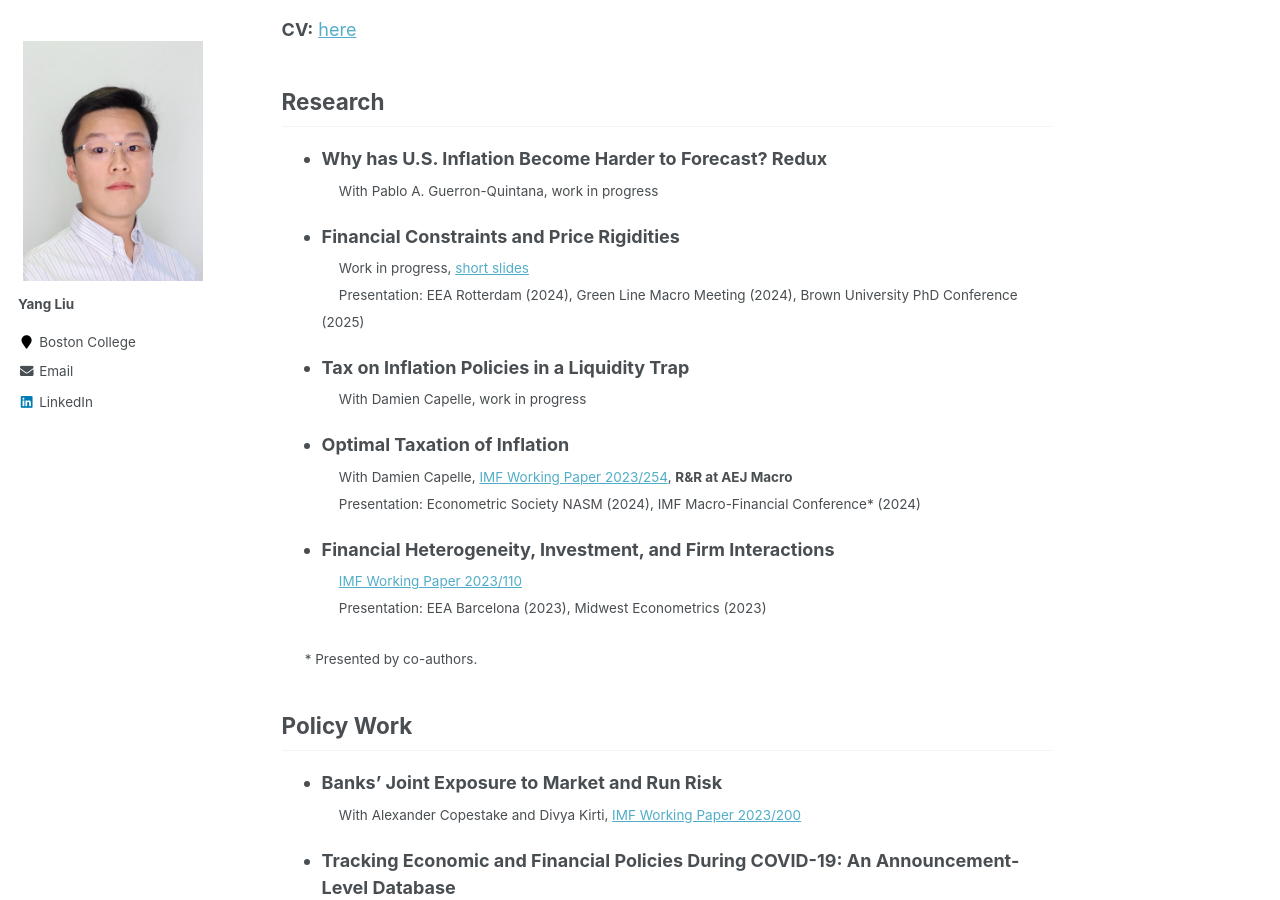
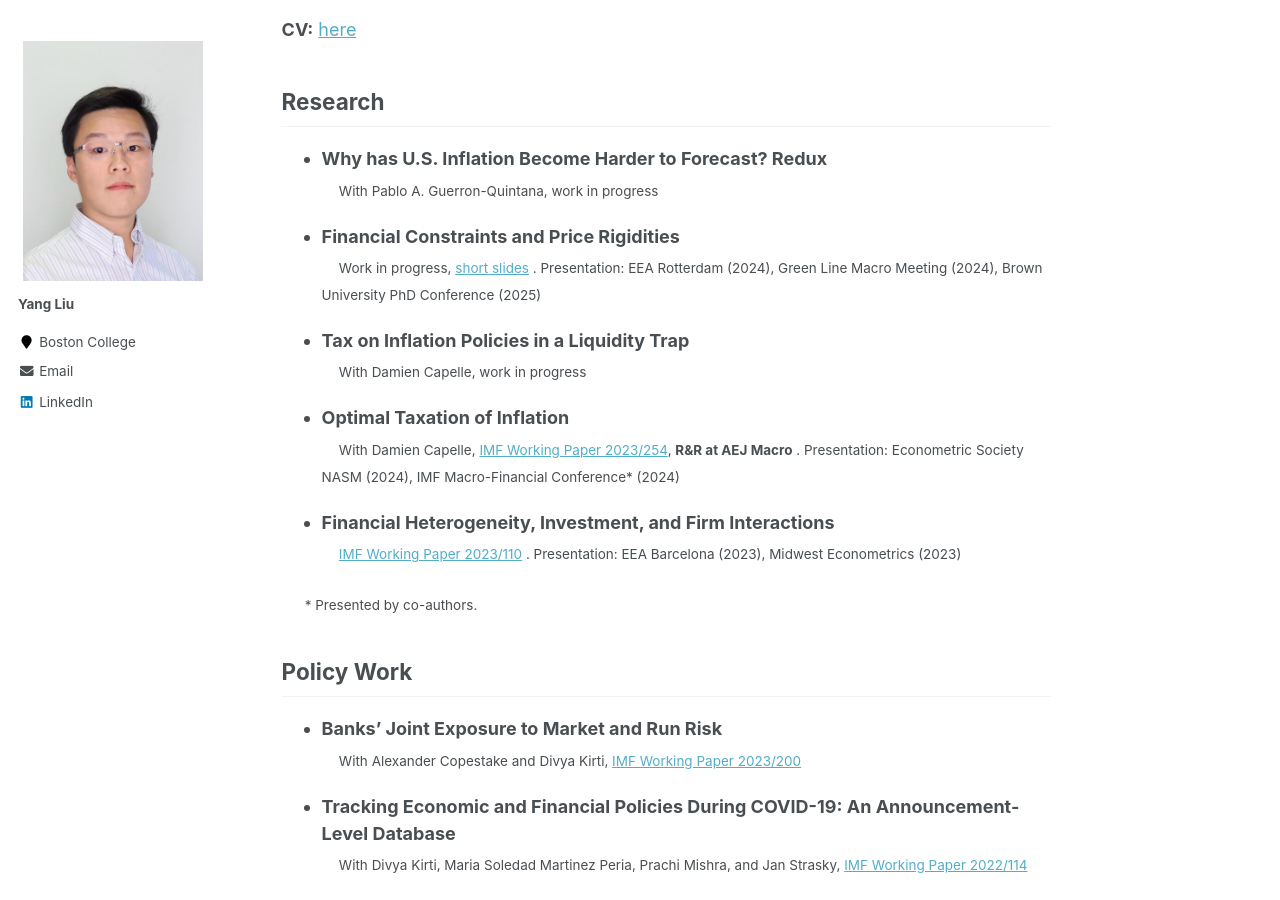
Before and after one commit to yangliu-95/yangliu-95.github.io, a Jekyll site: the page built from _pages/home.md, in a window 1280 px wide and 900 px high, scrolled down 272 px. Built offline with Jekyll 4.4.1, drawn with Linux system fonts in a browser that asks for light colours.

```diff
--- a/_pages/home.md
+++ b/_pages/home.md
@@ -20,19 +20,16 @@ I am a Ph.D. student in Economics at Boston College. I share my research work an
 <sub> &emsp;  With Pablo A. Guerron-Quintana, work in progress <sub>
 
 * **Financial Constraints and Price Rigidities**  <br>
-<sub> &emsp;  Work in progress, [short slides](files/Finance_Inflation_EEA2024_YL.pdf)  <br>
-      &emsp;  Presentation: EEA Rotterdam (2024), Green Line Macro Meeting (2024), Brown University PhD Conference (2025) <sub>
+<sub> &emsp;  Work in progress, [short slides](files/Finance_Inflation_EEA2024_YL.pdf) . Presentation: EEA Rotterdam (2024), Green Line Macro Meeting (2024), Brown University PhD Conference (2025) <sub>
 
 * **Tax on Inflation Policies in a Liquidity Trap**  <br>
 <sub> &emsp;  With Damien Capelle, work in progress <sub>
 
 * **Optimal Taxation of Inflation**  <br>
-<sub> &emsp;  With Damien Capelle,  [IMF Working Paper 2023/254](https://www.imf.org/en/Publications/WP/Issues/2023/12/08/Optimal-Taxation-of-Inflation-542215), **R&R at AEJ Macro**  <br>
-      &emsp;  Presentation: Econometric Society NASM (2024), IMF Macro-Financial Conference* (2024) <sub>
+<sub> &emsp;  With Damien Capelle,  [IMF Working Paper 2023/254](https://www.imf.org/en/Publications/WP/Issues/2023/12/08/Optimal-Taxation-of-Inflation-542215), **R&R at AEJ Macro** . Presentation: Econometric Society NASM (2024), IMF Macro-Financial Conference* (2024) <sub>
 
 * **Financial Heterogeneity, Investment, and Firm Interactions**  <br>
-<sub> &emsp;  [IMF Working Paper 2023/110](https://www.imf.org/en/Publications/WP/Issues/2023/05/26/Financial-Heterogeneity-Investment-and-Firm-Interactions-533844)  <br>
-      &emsp;  Presentation: EEA Barcelona (2023), Midwest Econometrics (2023) <sub>
+<sub> &emsp;  [IMF Working Paper 2023/110](https://www.imf.org/en/Publications/WP/Issues/2023/05/26/Financial-Heterogeneity-Investment-and-Firm-Interactions-533844) . Presentation: EEA Barcelona (2023), Midwest Econometrics (2023) <sub>
 
 
 &emsp; <sub> * Presented by co-authors. </sub>
```
